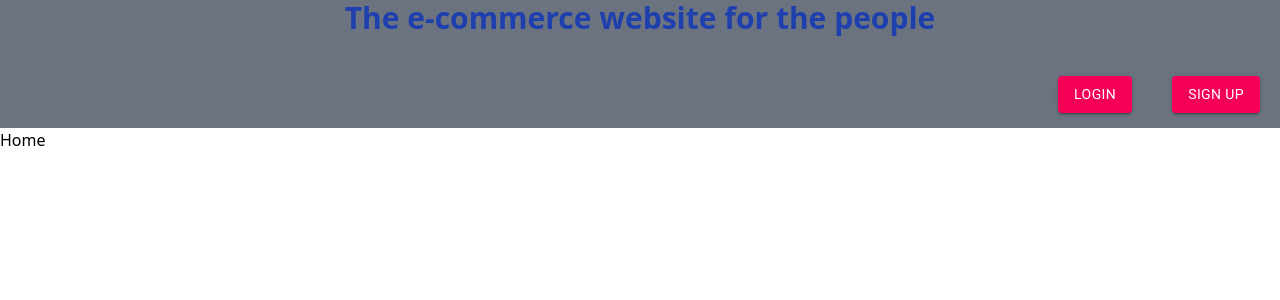
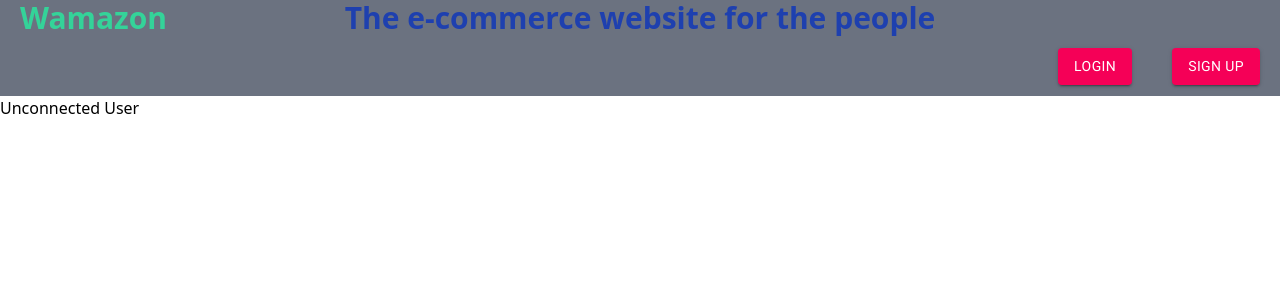
Before and after one commit to Mysticboi/wamazon, a React (Create React App) app in the folder client/: page / in a window 1280 px wide. Shown: the top 300 px of the page. Built offline with nearby package versions, Linux system fonts and the light colour scheme.

Commit message:
improve Header + start HomePage

```diff
--- a/client/src/App.js
+++ b/client/src/App.js
@@ -5,6 +5,7 @@ import Signup from './pages/Signup';
 import Login from './pages/Login';
 import { UserContextProvider } from './context/UserContext';
 import Account from './pages/Account';
+import Home from './pages/Home';
 
 function App() {
   return (
@@ -13,7 +14,7 @@ function App() {
         <Header />
         <Switch>
           <Route exact path="/">
-            Home
+            <Home />
           </Route>
 
           <Route path="/signup">
--- a/client/src/components/Header.js
+++ b/client/src/components/Header.js
@@ -6,18 +6,24 @@ import { UserContext } from '../context/UserContext';
 const Header = () => {
   const { userName, isUserConnected, logOut } = useContext(UserContext);
   return (
-    <div className="bg-gray-500 h-32">
-      <h2 className="text-3xl font-bold text-blue-800 text-center">
+    <div className="bg-gray-500 h-24">
+      <div className="text-3xl font-bold text-green-400 h-0 absolute left-5">
+        <Link to="/" className="text-left">
+          Wamazon
+        </Link>
+      </div>
+
+      <h1 className="text-3xl font-bold text-blue-800 text-center h-5">
         The e-commerce website for the people
-      </h2>
+      </h1>
 
       {isUserConnected && (
-        <div className="text-white text-2xl w-100 text-center mt-2">
+        <div className="text-white text-2xl w-100 text-center mt-3 h-5">
           Hello {userName}
         </div>
       )}
       {isUserConnected ? (
-        <div className="text-right mr-5 space-x-5">
+        <div className="text-right mr-5 space-x-5 h-5">
           <Link to="/account">
             <Button variant="contained" color="secondary">
               My Account
@@ -30,7 +36,7 @@ const Header = () => {
           </Link>
         </div>
       ) : (
-        <div className="text-right w-50 space-x-10 mt-10 mr-5">
+        <div className="text-right w-50 space-x-10 mr-5 h-5 mt-7">
           <Link to="/login">
             <Button variant="contained" color="secondary">
               Login
--- a/client/src/pages/Account.js
+++ b/client/src/pages/Account.js
@@ -153,7 +153,7 @@ const UpdatePasswordForm = ({ token, setIsUpdateOpen, setChangedPassword }) => {
 
               {errors?.password && (
                 <span className="text-red-600 font-bold underline text-sm">
-                  {errors.oldPassword}
+                  {errors.password}
                 </span>
               )}
             </div>
--- /dev/null
+++ b/client/src/pages/Home.js
@@ -0,0 +1,17 @@
+import React, { useContext } from 'react';
+import { UserContext } from '../context/UserContext';
+
+const Home = () => {
+  const { isUserConnected } = useContext(UserContext);
+  return (
+    <div>
+      {isUserConnected ? (
+        <div>Conneceted User</div>
+      ) : (
+        <div>Unconnected User</div>
+      )}
+    </div>
+  );
+};
+
+export default Home;
```
